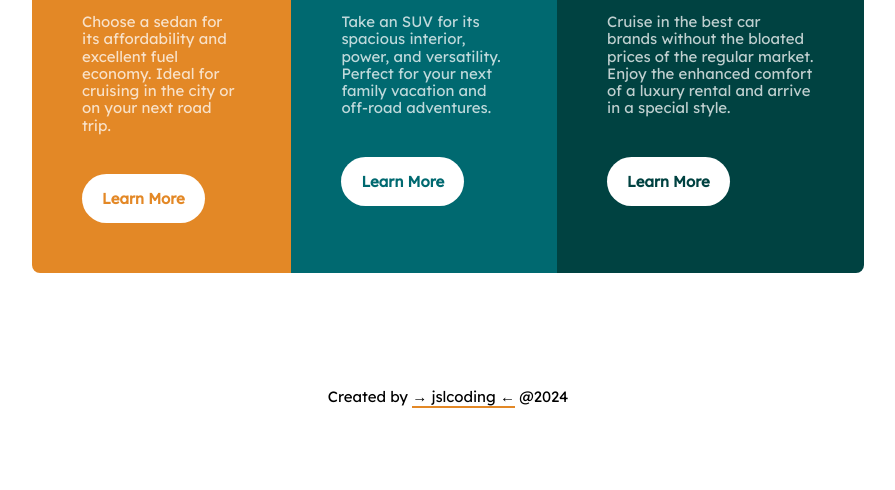
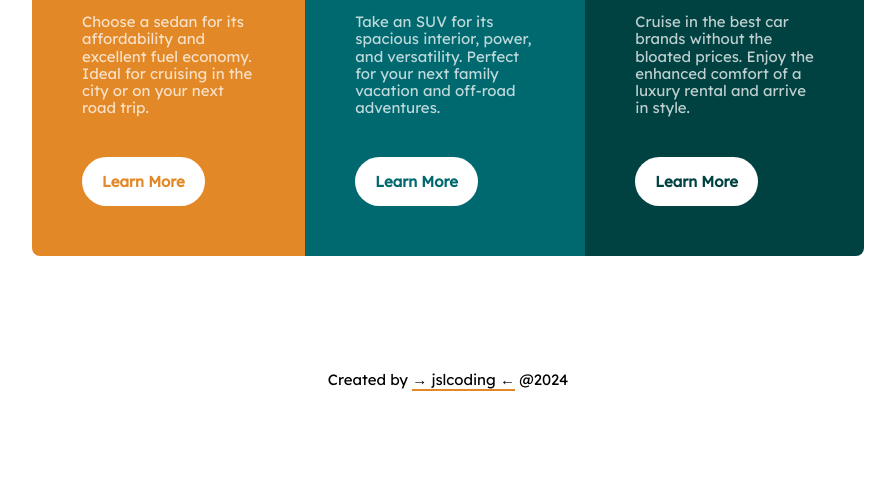
Before and after one commit to jslcoding/3Cols_Blog_Cards, a plain HTML site: page index.html in a window 1280 px wide. Shown: the part 349-839 px from the top of the page, without its empty margins (192-1087 px from the left). Drawn offline with Linux system fonts and the light colour scheme.

Commit message:
Content issue

```diff
--- a/index.html
+++ b/index.html
@@ -36,7 +36,7 @@
                         <img src="./images/icon-luxury.svg" alt="Sedan icon">
                     </div>
                     <h3>Luxury</h3>
-                    <p>Cruise in the best car brands without the bloated prices of the regular market. Enjoy the enhanced comfort of a luxury rental and arrive in a special style.</p>
+                    <p>Cruise in the best car brands without the bloated prices. Enjoy the enhanced comfort of a luxury rental and arrive in style.</p>
                     <button class="card_btn">Learn More</button>
                 </section>
             </div>
--- a/styles/styles.css
+++ b/styles/styles.css
@@ -79,6 +79,7 @@ header h1 {
 .blog_cards {
     display: flex;
     margin: 0 auto;
+    justify-content: center;
     max-width: 65%;
 }
 @media only screen and (max-width: 600px) {
```
